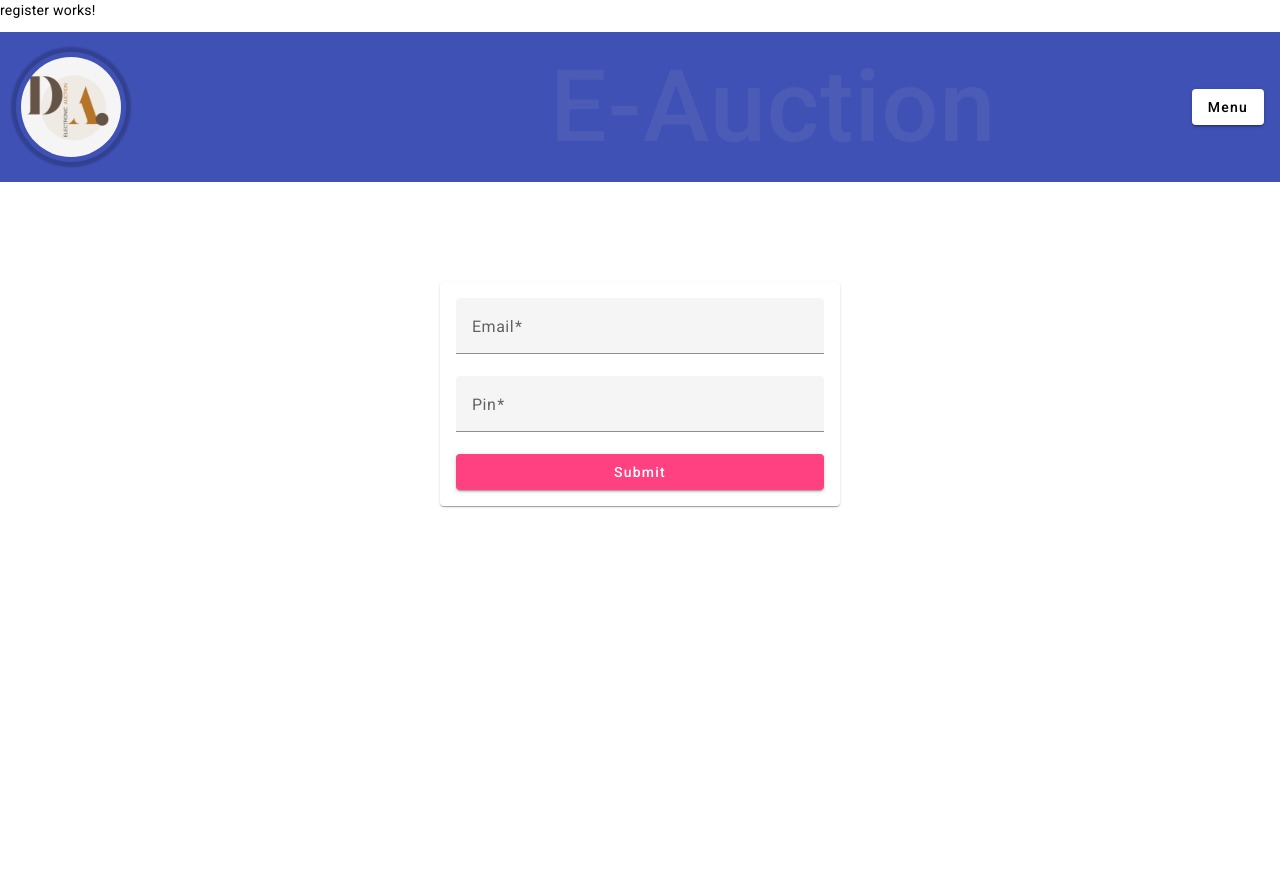
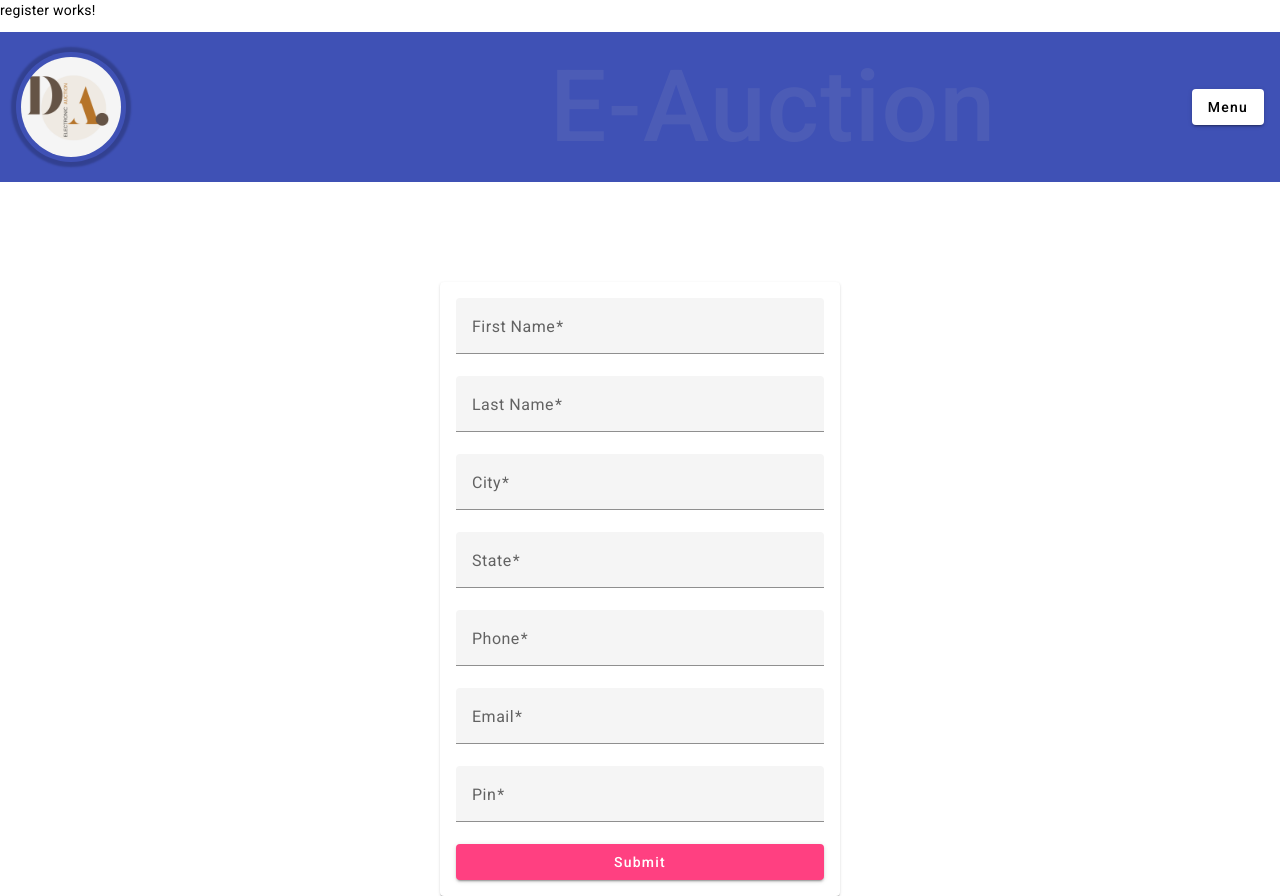
Before and after one commit to DanteArceneaux/e-auction-front-end, an Angular app: page /register in a window 1280 px wide. Before the commit the page ends 800 px from the top, so only its background shows below. Built offline with nearby package versions, Linux system fonts and the light colour scheme.

Commit message:
Added Registration page, login service, registration works

```diff
--- a/src/app/components/register/register.component.html
+++ b/src/app/components/register/register.component.html
@@ -2,6 +2,32 @@
 <app-header></app-header>
 
 <mat-card class="login-card" >
+
+    <mat-form-field color="primary" >
+        <mat-label>First Name</mat-label>
+        <input matInput type="name" [(ngModel)]="firstName" name="firstName" required>
+
+    </mat-form-field>
+    <mat-form-field color="primary" >
+        <mat-label>Last Name</mat-label>
+        <input matInput type="name" [(ngModel)]="lastName" name="lastName" required>
+
+    </mat-form-field>
+    <mat-form-field color="primary" >
+        <mat-label>City</mat-label>
+        <input matInput type="address" [(ngModel)]="city" name="city" required>
+
+    </mat-form-field>
+    <mat-form-field color="primary" >
+        <mat-label>State</mat-label>
+        <input matInput type="address" [(ngModel)]="state" name="state" required>
+
+    </mat-form-field>
+    <mat-form-field color="primary" >
+        <mat-label>Phone</mat-label>
+        <input matInput type="phone" [(ngModel)]="phone" name="phone" required>
+
+    </mat-form-field>
 
 <mat-form-field color="primary" >
 
@@ -15,5 +41,5 @@
     <input matInput type="pin" [(ngModel)]="pin" name="pin" required>
 
 </mat-form-field>
-<button color="accent" mat-raised-button >Submit</button>
+<button color="accent" mat-raised-button (click)="registerUser()">Submit</button>
 </mat-card>
--- a/src/app/components/register/register.component.ts
+++ b/src/app/components/register/register.component.ts
@@ -1,4 +1,6 @@
 import { Component } from '@angular/core';
+import { LoginService } from 'src/app/services/login.service';
+import { RouterModule } from '@angular/router';
 
 @Component({
   selector: 'app-register',
@@ -7,7 +9,32 @@ import { Component } from '@angular/core';
 })
 export class RegisterComponent {
 
+  firstName: string;
+  lastName: string;
+  phone: string;
+  state: string;
+  city: string;
   email: string;
   pin: number;
+  role: string;
+constructor(private loginService: LoginService) { }
+
+  registerUser() {
+    const user = {
+      firstName: this.firstName,
+      lastName: this.lastName,
+      phone: this.phone,
+      state: this.state,
+      city: this.city,
+      email: this.email,
+      pin: this.pin,
+      role: this.role,
+      type: 'User'
+    }
+
+    this.loginService.registerUser(user).subscribe((res: any) => {
+      console.log(res);
+    });
+  }
 
 }
--- a/src/app/services/login.service.ts
+++ b/src/app/services/login.service.ts
@@ -1,4 +1,7 @@
 import { Injectable } from '@angular/core';
+import { catchError, Observable } from 'rxjs';
+import { User } from '../models/user.model';
+import { HttpClient } from '@angular/common/http';
 
 @Injectable({
   providedIn: 'root'
@@ -7,11 +10,19 @@ export class LoginService {
 
 
 
-    constructor() { }
 
+    constructor(private http: HttpClient) { }
 
-
-
-
-
-  }
+    registerUser(user: {
+      firstName: string,
+      lastName: string,
+      email: string,
+      pin: number,
+      phone: string,
+      state: string,
+      city: string,
+      role: string,
+    }): Observable<User> {
+      return this.http.post<User>('http://localhost:5000/e-auction/api/v1/auth/register', user);
+    }
+}
--- a/src/app/services/product.service.ts
+++ b/src/app/services/product.service.ts
@@ -17,25 +17,6 @@ export class ProductService {
 
       constructor(private http: HttpClient) { }
 
-      addProduct( productName: string, shortDescription: string, detailedDescription: string, productCategory: string, startingPrice: number, bidEndDate: Date) {
-        const product: Product = {productName: productName, shortDescription: shortDescription, detailedDescription: detailedDescription, productCategory: productCategory, startingPrice: startingPrice, bidEndDate: bidEndDate, type: 'Product' };
-        this.http.post<{
-          productName: string,
-          shortDescription: string,
-          detailedDescription: string,
-          productCategory: string,
-          startingPrice: number,
-          bidEndDate: Date,
-          _id: string
-        }>(this.url, product)
-        .subscribe((responseData) => {
-          const id = responseData._id;
-          this.products.push(product);
-          this.productsUpdated.next([...this.products]);
-        });
-
-
-}
 
 getAllData(): Observable<any> {
   return this.http.get('http://localhost:5000/e-auction/api/v1/products/').pipe(
@@ -53,9 +34,6 @@ getProductByProductName(productName: string): Observable<any> {
   );
 }
 
-
-
-
 getProductUpdateListener() {
   return this.productsUpdated.asObservable();
 }
```
Also changed, not shown: src/app/models/user.model.ts (added, +13 -0 lines).
